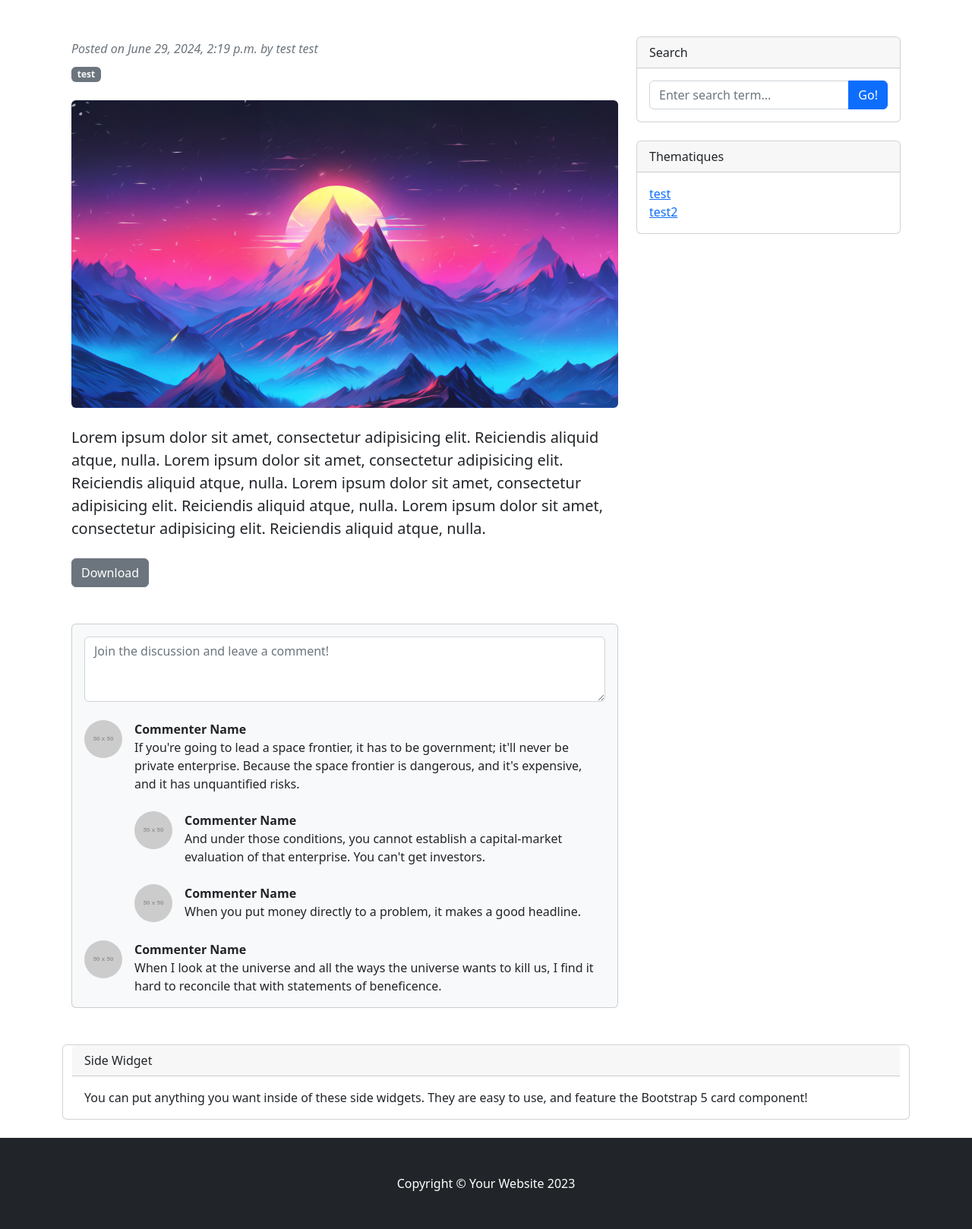
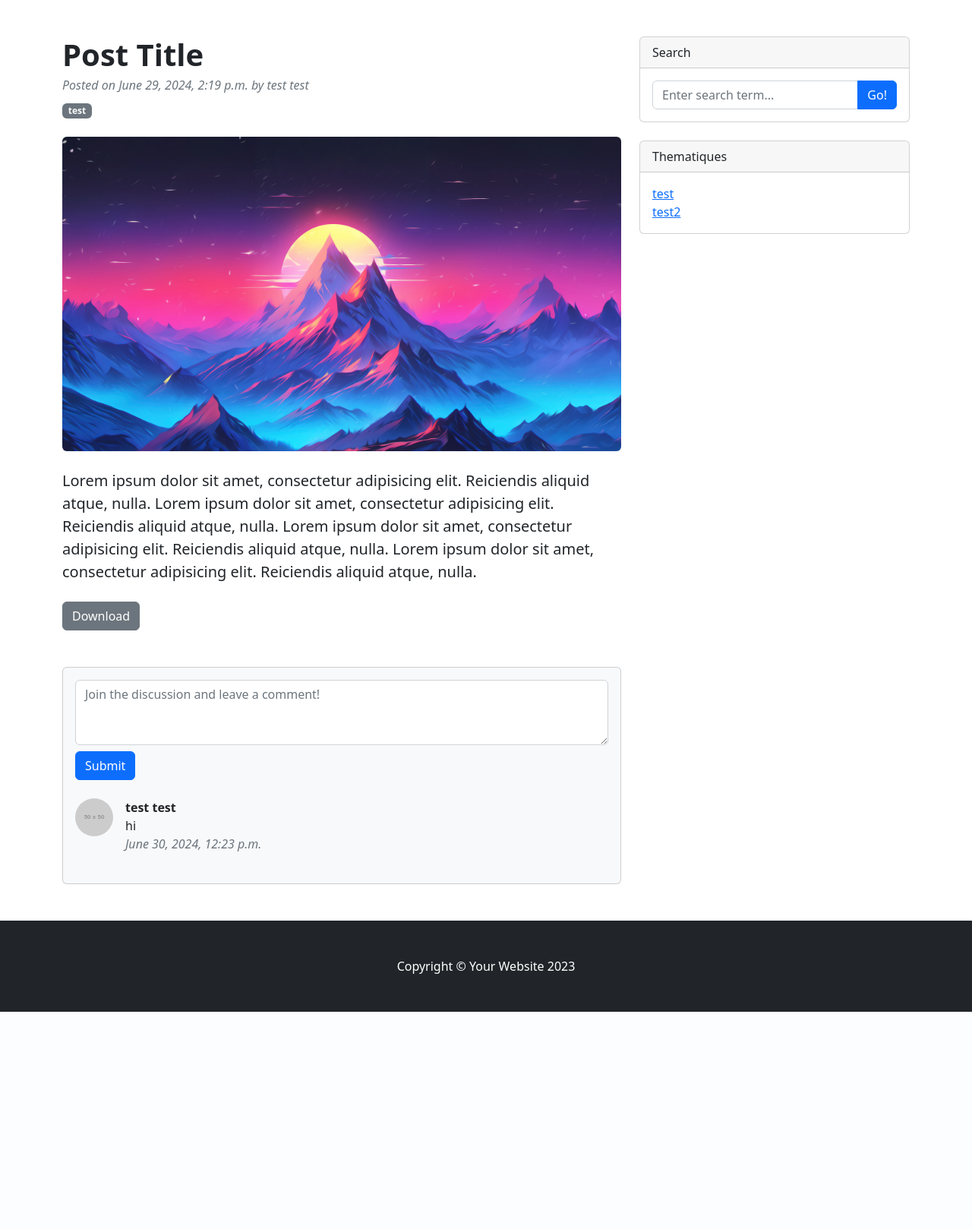
Before and after one commit to Soufiane-Majdar/blog_thematique, a Django app: page /about/1/ in a window 1280 px wide. Shown: the part 61-1679 px from the top of the page at 76% size. After the commit the page ends 1393 px from the top, so only its background shows below. Run offline with Django 5.2, Linux system fonts and the light colour scheme; data comes from the database, SQL or seed files in the repository; both versions use the stored data as it was after the commit; grey boxes labelled with a size stand in for pictures from a placeholder-image service; some libraries are stand-ins or nearby versions.

Commit message:
new commit

```diff
--- a/Project/core/views.py
+++ b/Project/core/views.py
@@ -1,11 +1,12 @@
-from django.shortcuts import render
+from django.shortcuts import render, redirect
 from .models import *
 from django.db.models import Q
-
+from django.core.paginator import Paginator
 
 def home(request):
     query = request.GET.get('q')
     categorie = request.GET.get('categorie')
+    page_number = request.GET.get('page', 1)
 
     publications = Publication.objects.all()
     thematiques = Thematique.objects.all()
@@ -21,20 +22,34 @@ def home(request):
     if categorie:
         publications = publications.filter(thematiques__nom__exact=categorie)
 
+    paginator = Paginator(publications, 10)  # Show 10 publications per page
+    page_obj = paginator.get_page(page_number)
+
     context = {
-        'publications': publications,
-        'thematiques':thematiques
-
+        'publications': page_obj,
+        'thematiques': thematiques
     }
     return render(request, 'home.html', context)
 
-
-def about(request,id):
+def about(request, id):
     publication = Publication.objects.get(id=id)
     thematiques = Thematique.objects.all()
 
+    if request.method == "POST":
+        contenu = request.POST.get('contenu')
+        utilisateur_id = request.POST.get('utilisateur_id')  # Assuming you are getting the user ID from the form
+
+        if contenu and utilisateur_id:
+            utilisateur = Utilisateur.objects.get(id=utilisateur_id)
+            Commentaire.objects.create(contenu=contenu, publication=publication, utilisateur=utilisateur)
+
+            return redirect('about', id=id)
+
+    commentaires = Commentaire.objects.filter(publication=publication)
+
     context = {
         'publication': publication,
-        'thematiques':thematiques
+        'thematiques': thematiques,
+        'commentaires': commentaires
     }
-    return render(request, 'about.html',context)
+    return render(request, 'about.html', context)
--- a/Project/templates/about.html
+++ b/Project/templates/about.html
@@ -4,7 +4,7 @@
 
 {% block content %}
 <!-- Page content-->
-<div class="container mt-5">
+
     <div class="row">
         <div class="col-lg-8">
             <!-- Post content-->
@@ -12,110 +12,52 @@
                 <!-- Post header-->
                 <header class="mb-4">
                     <!-- Post title-->
-                    <h1 class="fw-bolder mb-1">{{ publication.title }}</h1>
+                    <h1 class="fw-bolder mb-1">{{ publication.titre }}</h1>
                     <!-- Post meta content-->
-                    <div class="text-muted fst-italic mb-2">Posted on {{ publication.date_de_publication }} by {{ publication.auteur }} </div>
+                    <div class="text-muted fst-italic mb-2">Posted on {{ publication.date_de_publication }} by {{ publication.auteur }}</div>
                     <!-- Post categories-->
                     {% for t in publication.thematiques.all %}
                     <a class="badge bg-secondary text-decoration-none link-light" href="#!">{{ t.nom }}</a>
-                {% endfor %}
-
+                    {% endfor %}
                 </header>
                 <!-- Preview image figure-->
-                {%if publication.image %}
+                {% if publication.image %}
                 <figure class="mb-4"><img class="img-fluid rounded" src="/media/{{ publication.image }}" alt="..." /></figure>
                 {% endif %}
                 <!-- Post content-->
                 <section class="mb-3">
-<p class="fs-5 mb-4">{{ publication.resume }}</p>
+                    <p class="fs-5 mb-4">{{ publication.resume }}</p>
                 </section>
                 <a class="btn btn-secondary mb-5" href="/media/{{ publication.fichier_pdf }}" download>Download</a>
+            </article>
 
-            </article>
             <!-- Comments section-->
             <section class="mb-5">
                 <div class="card bg-light">
                     <div class="card-body">
                         <!-- Comment form-->
-                        <form class="mb-4"><textarea class="form-control" rows="3" placeholder="Join the discussion and leave a comment!"></textarea></form>
-                        <!-- Comment with nested comments-->
+                        <form class="mb-4" method="POST">
+                            {% csrf_token %}
+                            <textarea class="form-control" name="contenu" rows="3" placeholder="Join the discussion and leave a comment!"></textarea>
+                            <input type="hidden" name="utilisateur_id" value="{{ request.user.id }}">
+                            <button type="submit" class="btn btn-primary mt-2">Submit</button>
+                        </form>
+                        <!-- Comments -->
+                        {% for commentaire in commentaires %}
                         <div class="d-flex mb-4">
-                            <!-- Parent comment-->
-                            <div class="flex-shrink-0"><img class="rounded-circle" src="https://dummyimage.com/50x50/ced4da/6c757d.jpg" alt="..." /></div>
+                            <div class="flex-shrink-0"><img class="rounded-circle" src="{% if commentaire.utilisateur.image %}/media/{{ commentaire.utilisateur.image }}{% else %}https://dummyimage.com/50x50/ced4da/6c757d.jpg{% endif %}" alt="..." /></div>
                             <div class="ms-3">
-                                <div class="fw-bold">Commenter Name</div>
-                                If you're going to lead a space frontier, it has to be government; it'll never be private enterprise. Because the space frontier is dangerous, and it's expensive, and it has unquantified risks.
-                                <!-- Child comment 1-->
-                                <div class="d-flex mt-4">
-                                    <div class="flex-shrink-0"><img class="rounded-circle" src="https://dummyimage.com/50x50/ced4da/6c757d.jpg" alt="..." /></div>
-                                    <div class="ms-3">
-                                        <div class="fw-bold">Commenter Name</div>
-                                        And under those conditions, you cannot establish a capital-market evaluation of that enterprise. You can't get investors.
-                                    </div>
-                                </div>
-                                <!-- Child comment 2-->
-                                <div class="d-flex mt-4">
-                                    <div class="flex-shrink-0"><img class="rounded-circle" src="https://dummyimage.com/50x50/ced4da/6c757d.jpg" alt="..." /></div>
-                                    <div class="ms-3">
-                                        <div class="fw-bold">Commenter Name</div>
-                                        When you put money directly to a problem, it makes a good headline.
-                                    </div>
-                                </div>
+                                <div class="fw-bold">{{ commentaire.utilisateur.nom }} {{ commentaire.utilisateur.prenom }}</div>
+                                {{ commentaire.contenu }}
+                                <div class="text-muted fst-italic">{{ commentaire.date }}</div>
                             </div>
                         </div>
-                        <!-- Single comment-->
-                        <div class="d-flex">
-                            <div class="flex-shrink-0"><img class="rounded-circle" src="https://dummyimage.com/50x50/ced4da/6c757d.jpg" alt="..." /></div>
-                            <div class="ms-3">
-                                <div class="fw-bold">Commenter Name</div>
-                                When I look at the universe and all the ways the universe wants to kill us, I find it hard to reconcile that with statements of beneficence.
-                            </div>
-                        </div>
+                        {% endfor %}
                     </div>
                 </div>
             </section>
         </div>
-        {% comment %} <!-- Side widgets-->
-        <div class="col-lg-4">
-            <!-- Search widget-->
-            <div class="card mb-4">
-                <div class="card-header">Search</div>
-                <div class="card-body">
-                    <div class="input-group">
-                        <input class="form-control" type="text" placeholder="Enter search term..." aria-label="Enter search term..." aria-describedby="button-search" />
-                        <button class="btn btn-primary" id="button-search" type="button">Go!</button>
-                    </div>
-                </div>
-            </div>
-            <!-- Categories widget-->
-            <div class="card mb-4">
-                <div class="card-header">Categories</div>
-                <div class="card-body">
-                    <div class="row">
-                        <div class="col-sm-6">
-                            <ul class="list-unstyled mb-0">
-                                <li><a href="#!">Web Design</a></li>
-                                <li><a href="#!">HTML</a></li>
-                                <li><a href="#!">Freebies</a></li>
-                            </ul>
-                        </div>
-                        <div class="col-sm-6">
-                            <ul class="list-unstyled mb-0">
-                                <li><a href="#!">JavaScript</a></li>
-                                <li><a href="#!">CSS</a></li>
-                                <li><a href="#!">Tutorials</a></li>
-                            </ul>
-                        </div>
-                    </div>
-                </div>
-            </div>
-            <!-- Side widget-->
-            <div class="card mb-4">
-                <div class="card-header">Side Widget</div>
-                <div class="card-body">You can put anything you want inside of these side widgets. They are easy to use, and feature the Bootstrap 5 card component!</div>
-            </div>
-        </div>
-    </div>
-</div> {% endcomment %}
+
+
 
 {% endblock %}
--- a/Project/templates/base.html
+++ b/Project/templates/base.html
@@ -79,11 +79,7 @@
         </div>
     </div>
 </div>
-<!-- Side widget-->
-<div class="card mb-4">
-    <div class="card-header">Side Widget</div>
-    <div class="card-body">You can put anything you want inside of these side widgets. They are easy to use, and feature the Bootstrap 5 card component!</div>
-</div>
+
 </div>
 </div>
 
```
Also changed, not shown: Project/templates/home.html (+18 -6 lines), Project/db.sqlite3. Lines whose indentation alone changed are shown as unchanged.
